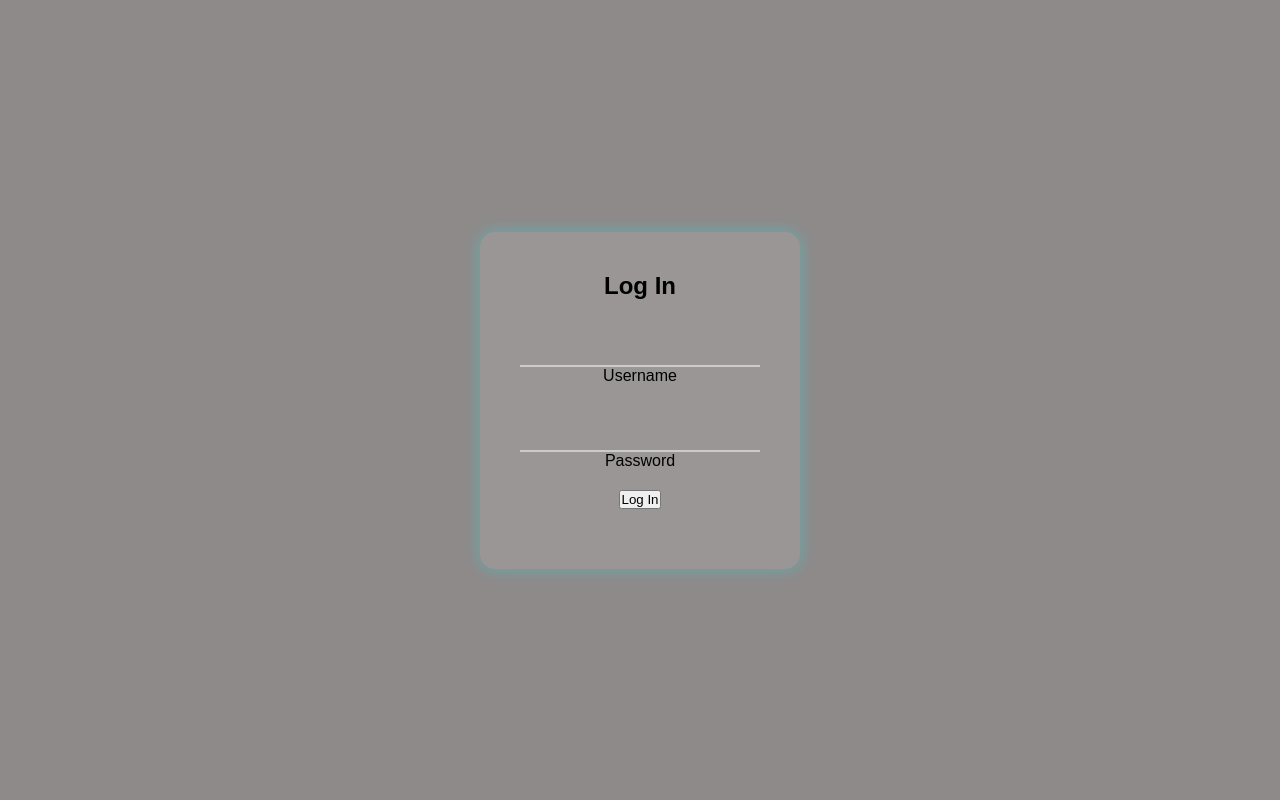
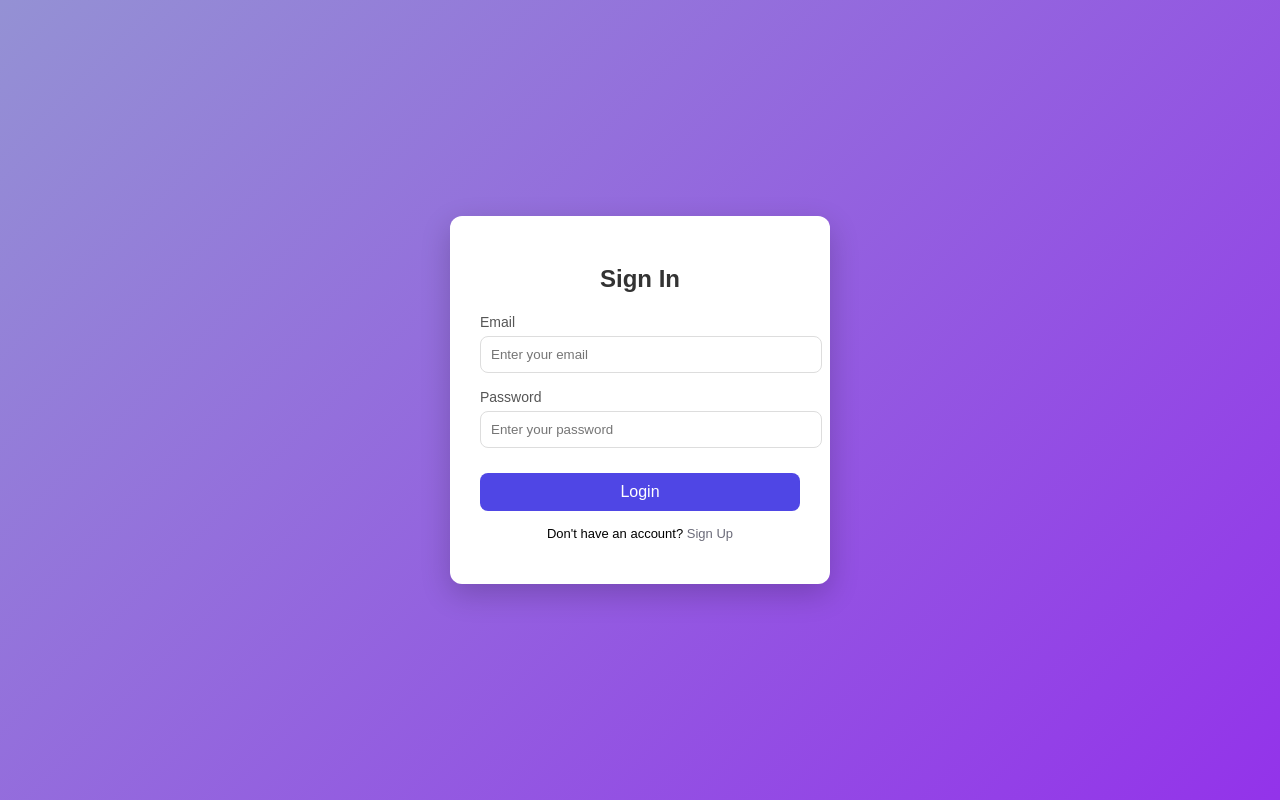
Before and after one commit to MUTHENYA00/ECOMMERCE-WEBSITE-PROJECT, a plain HTML site: page signin.html in a window 1280 px wide. Drawn offline with Linux system fonts and the light colour scheme.

Commit message:
Made Changes

```diff
--- a/signin.css
+++ b/signin.css
@@ -1,45 +1,75 @@
-*{
-margin:0;
-padding:0;
-box-sizing:border-box;
-font-family:'Arial', sans-serif;
-
-}
 body{
-background-color:rgb(142, 138, 138);
-display:flex;
-justify-content:center;
-align-items:center;
-height:100vh;
-
+    margin:0;
+    font-family: Arial, sans-serif;
+    background: linear-gradient(135deg, #9491d4, #9333ea);
+    display:flex;
+    justify-content:center;
+    align-items:center;
+    height:100vh;
 }
 
-.form-container{
-    background:rgba(255,255,255,0.1);
-    padding:40px;
-    border-radius:15px;
-    box-shadow:0 0 15px rgba(0,255,255,0.3);
+.login-container{
+    background:#fff;
+    padding:30px;
     width:320px;
+    border-radius:12px;
+    box-shadow:0 10px 30px rgba(0,0,0,0.2);
     text-align:center;
+}
 
+.login-container h2{
+    margin-bottom:20px;
+    color:#333;
 }
-.h2{
-color:#fff;
-margin-bottom:20px;
 
+.input-group{
+    margin-bottom:15px;
+    text-align:left;
 }
-.input-box{
-    position:relative;
-    margin:20px 0;
+
+.input-group label{
+    font-size:14px;
+    color:#555;
 }
-.input-box input{
+
+.input-group input{
     width:100%;
-    padding:12px 15px;
-    background: none;
+    padding:10px;
+    margin-top:5px;
+    border:1px solid #ddd;
+    border-radius:8px;
+    outline:none;
+    transition:0.3s;
+}
+
+.input-group input:focus{
+    border-color:#4f46e5;
+    box-shadow:0 0 5px rgba(79,70,229,0.3);
+}
+
+.btn{
+    width:100%;
+    padding:10px;
+    background:#4f46e5;
     border:none;
-    outline:none;
-    color:#4e2525;
-    font-size:18px;
-    border-bottom:2px solid rgba(255,255,255,0.5);
-    transition:0.4s;
+    color:#fff;
+    border-radius:8px;
+    cursor:pointer;
+    font-size:16px;
+    margin-top:10px;
+    transition:0.3s;
 }
+
+.btn:hover{
+    background:#bcbbcf;
+}
+
+.footer-text{
+    margin-top:15px;
+    font-size:13px;
+}
+
+.footer-text a{
+    color:#6b6b79;
+    text-decoration:none;
+}
--- a/signin.html
+++ b/signin.html
@@ -1,28 +1,40 @@
 <!DOCTYPE html>
-<html>
-    <head>
-        <meta charset="UTF-8">
-        <meta name="Viewport" content="width=device-width, initial-scale=1.0">
-        <title>Sign in BMDAY</title>
-        <link rel="stylesheet" href="signin.css">
+<html lang="en">
+<head>
+    <meta charset="UTF-8">
+    <meta name="viewport" content="width=device-width, initial-scale=1.0">
+    <title>Sign In</title>
 
-    </head>
-   <div class="form-container">
-    <h2>Log In</h2>
-    <div class="input-box">
-        <input type="text" placeholder="">
-        <span>Username</span>
-    </div>
+    <link rel="stylesheet" href="signin.css">
 
+</head>
+<body>
 
-    <div class="input-box">
-        <input type="password" placeholder="">
-        <span>Password</span>
-    </div>
-      <div class="input-box">
-    <button class="log-in">Log  In </button>
-       </div>
+<div class="login-container">
+
+    <h2>Sign In</h2>
+
+    <form>
+
+        <div class="input-group">
+            <label>Email</label>
+            <input type="email" placeholder="Enter your email" required>
+        </div>
+
+        <div class="input-group">
+            <label>Password</label>
+            <input type="password" placeholder="Enter your password" required>
+        </div>
+
+        <button class="btn" type="submit">Login</button>
+
+    </form>
+
+    <p class="footer-text">
+        Don't have an account? <a href="#">Sign Up</a>
+    </p>
+
 </div>
 
-
+</body>
 </html>
```
